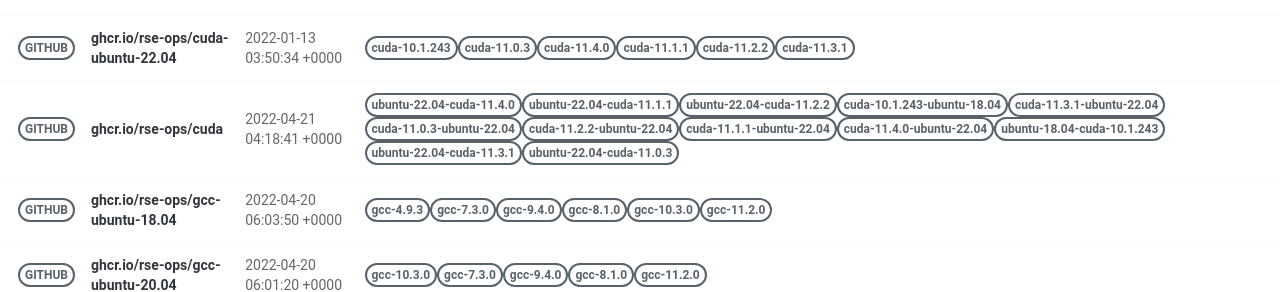
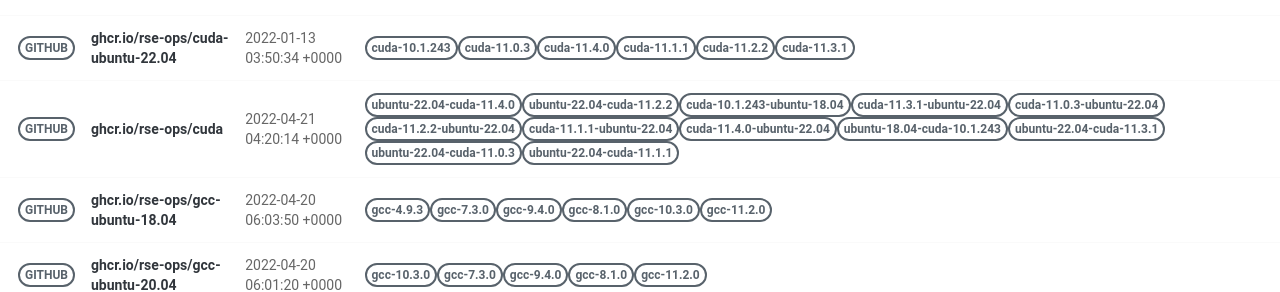
Before and after one commit to rse-ops/docker-images, a Jekyll site: the page built from pages/index.md, in a window 1280 px wide. Shown: the part 414-706 px from the top of the page. Built offline with Jekyll 4.4.1, drawn with Linux system fonts in a browser that asks for light colours; nearby versions of some CDN libraries.

Commit message:
Automated push to update library 2022-04-21

```diff
--- a/_library/ghcr.io-rse-ops-cuda.md
+++ b/_library/ghcr.io-rse-ops-cuda.md
@@ -1,7 +1,7 @@
 ---
 layout: container
 name: ghcr.io/rse-ops/cuda
-updated_at: 2022-04-21 04:18:41.905333
+updated_at: 2022-04-21 04:20:14.475077
 
 
 container_url: https://github.com/orgs/rse-ops/packages/container/package/cuda
```
Also changed, not shown: other parts of _library/ghcr.io-rse-ops-cuda.md (+3 -3 lines).
